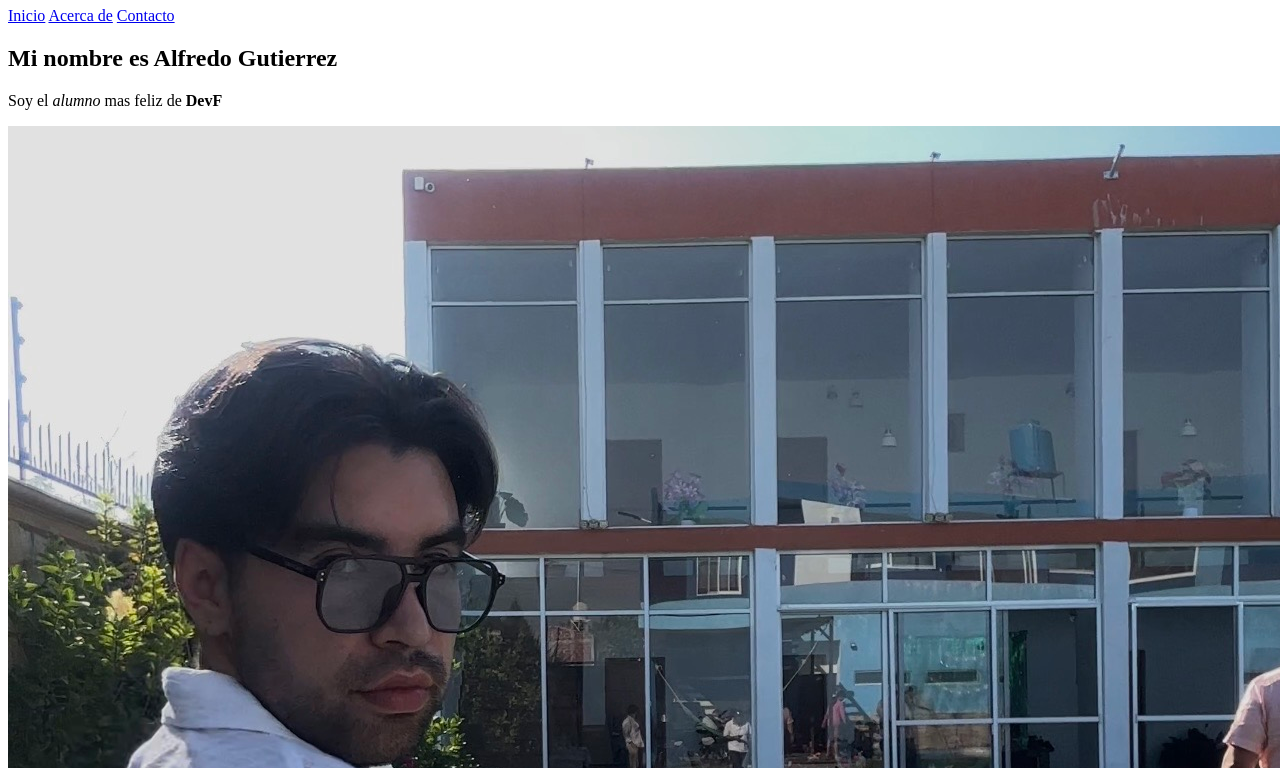
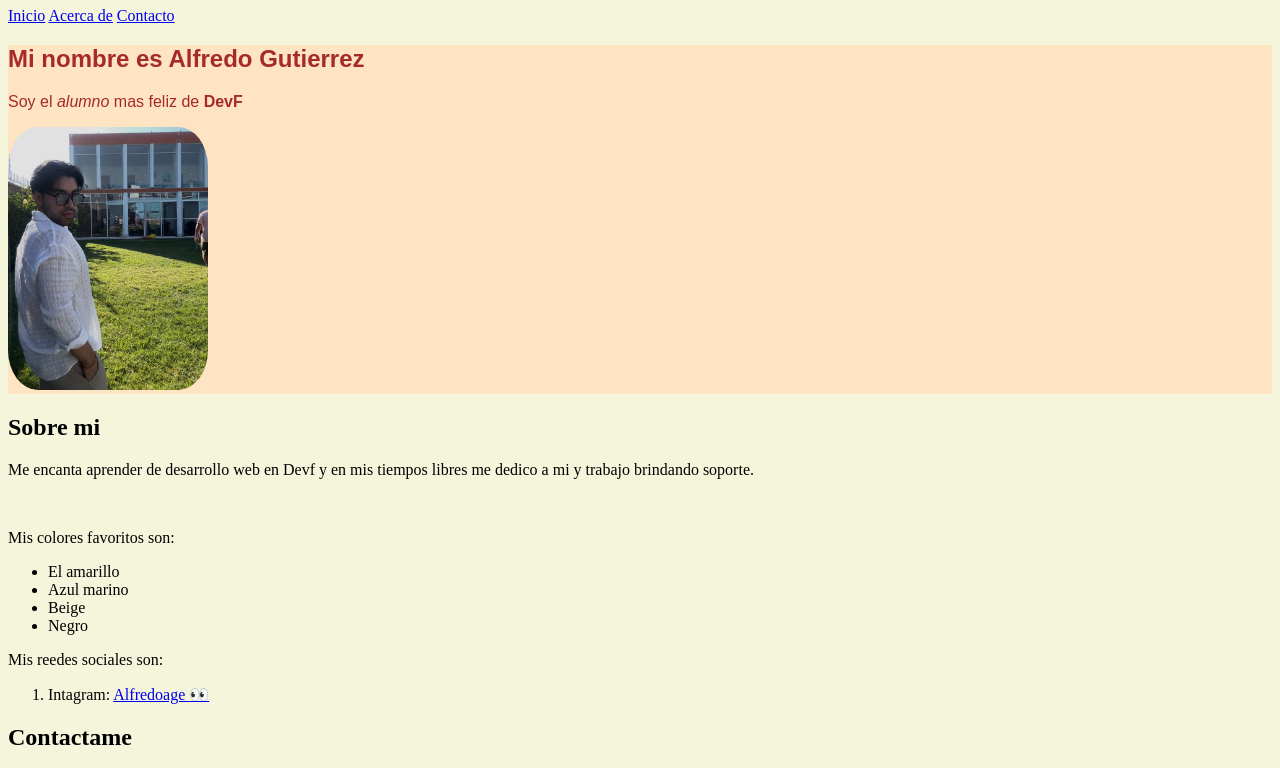
Before and after one commit to agealfredo/Mi-primer-HTML, a plain HTML site: page index.html in a window 1280 px wide. Shown: the part 73-841 px from the top of the page. Drawn offline with Linux system fonts and the light colour scheme.

Commit message:
Feat: se agrega hoja de estilos

```diff
--- a/index.html
+++ b/index.html
@@ -3,6 +3,7 @@
 <head>
     <meta charset="UTF-8">
     <meta name="viewport" content="width=device-width, initial-scale=1.0">
+    <link rel="stylesheet" href="./src/img/css/style.css">
     <title>Mi blog</title>
 </head>
 <body>
@@ -14,7 +15,7 @@
             <a href="contactame">Contacto</a>
         </nav>
     </header>
-    <main id="Inicio">
+    <main id="Inicio" class="start">
         <section>
             <h2>Mi nombre es Alfredo Gutierrez</h2>
             <p>Soy el <em> alumno </em> mas feliz de <strong> DevF </strong></p>
--- /dev/null
+++ b/src/img/css/style.css
@@ -0,0 +1,12 @@
+body {
+    background-color: beige;
+}
+.start {
+    font-family: Arial, Helvetica, sans-serif;
+    background-color: bisque;
+    color: brown;
+}
+img {
+    width: 200px;
+    border-radius: 15%;
+}
```
